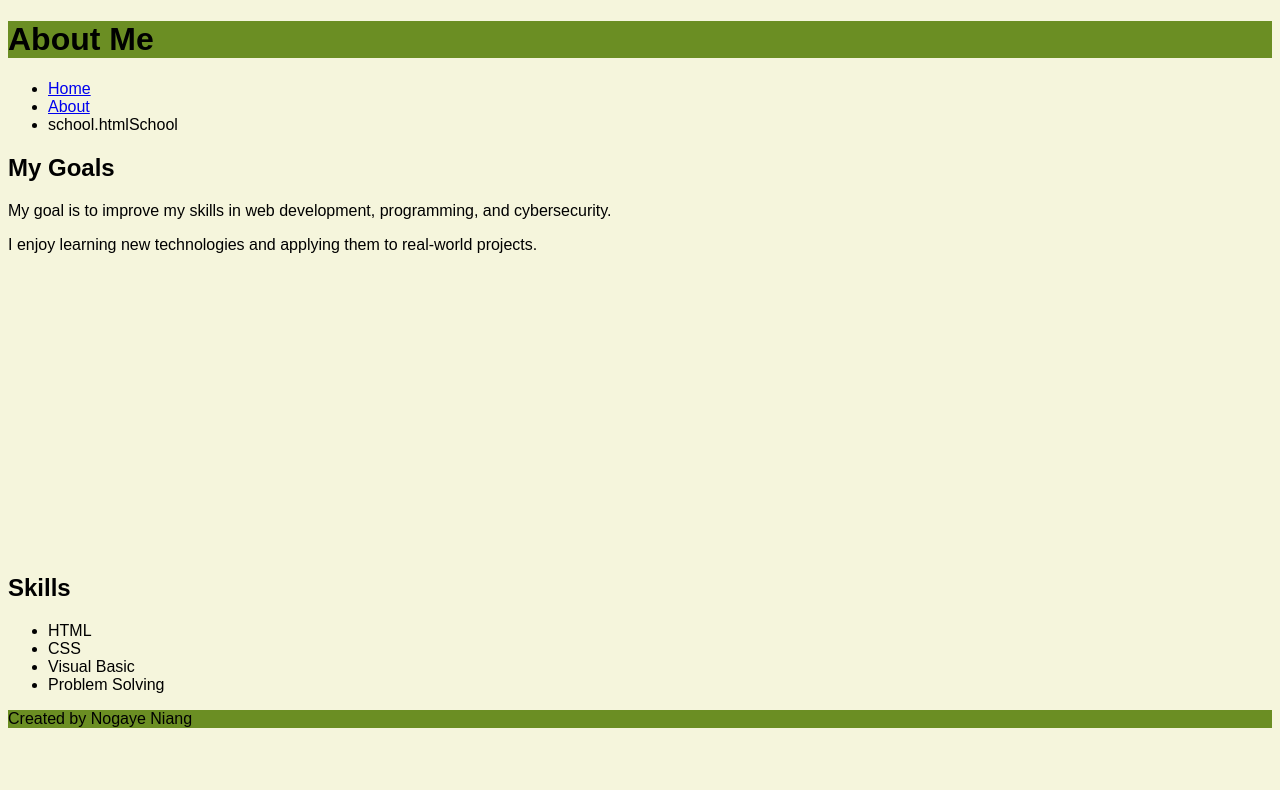
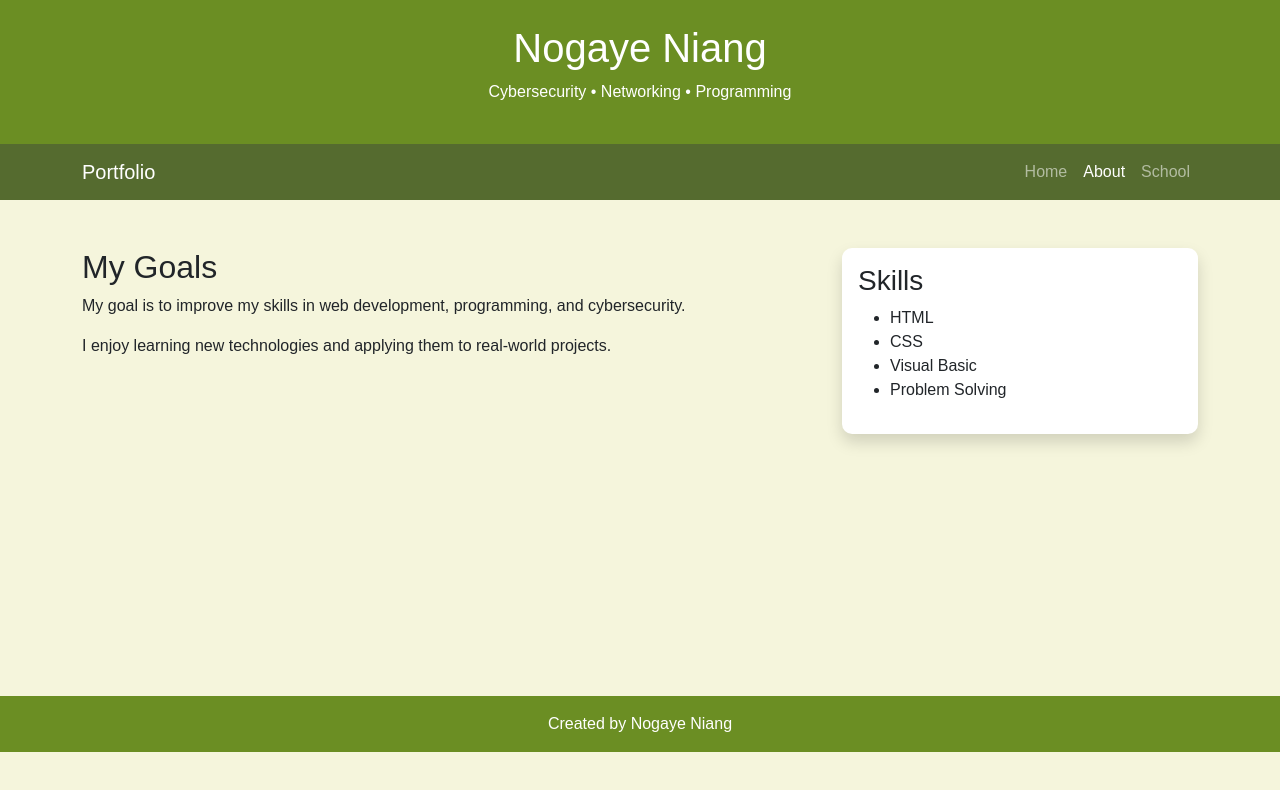
Before and after one commit to nnogaye12-max/nnogaye12.github.io, a plain HTML site: page about.html in a window 1280 px wide. Drawn offline with nearby package versions, Linux system fonts and the light colour scheme.

Commit message:
Update about.html

```diff
--- a/about.html
+++ b/about.html
@@ -2,26 +2,56 @@
 <html lang="en">
 <head>
     <meta charset="UTF-8">
-<meta name="viewport" content="width=device-width, initial-scale=1.0">
-<title>About Me</title>
+    <meta name="viewport" content="width=device-width, initial-scale=1">
+    <title>About Me | Nogaye Niang</title>
+
+    <link href="https://cdn.jsdelivr.net/npm/bootstrap@5.3.3/dist/css/bootstrap.min.css" rel="stylesheet">
     <link rel="stylesheet" href="styles.css">
 </head>
 
 <body>
 
-<header>
-    <h1>About Me</h1>
+<header class="text-white text-center py-4">
+    <h1>Nogaye Niang</h1>
+    <p>Cybersecurity • Networking • Programming</p>
 </header>
 
-<nav>
-<ul>
-    <li><a href="index.html">Home</a></li>
-    <li><a href="about.html">About</a></li>
-    <li>school.htmlSchool</a></li>
+<nav class="navbar navbar-expand-lg navbar-dark">
+    <div class="container">
+        <a class="navbar-brand" href="index.html">Portfolio</a>
+
+        <button class="navbar-toggler" type="button"
+                data-bs-toggle="collapse"
+                data-bs-target="#navbarNav">
+            <span class="navbar-toggler-icon"></span>
+        </button>
+
+        <div class="collapse navbar-collapse" id="navbarNav">
+            <ul class="navbar-nav ms-auto">
+
+                <li class="nav-item">
+                    <a class="nav-link" href="index.html">Home</a>
+                </li>
+
+                <li class="nav-item">
+                    <a class="nav-link active" href="about.html">About</a>
+                </li>
+
+                <li class="nav-item">
+                    <a class="nav-link" href="school.html">School</a>
+                </li>
+
             </ul>
+        </div>
+    </div>
 </nav>
 
-<main>
+<main class="container my-5">
+
+    <div class="row">
+
+        <div class="col-md-8">
+
             <h2>My Goals</h2>
 
             <p>
@@ -33,10 +63,15 @@
                 I enjoy learning new technologies and applying them
                 to real-world projects.
             </p>
-</main>
 
-<aside>
-    <h2>Skills</h2>
+        </div>
+
+        <div class="col-md-4">
+
+            <div class="card shadow">
+                <div class="card-body">
+
+                    <h3>Skills</h3>
 
                     <ul>
                         <li>HTML</li>
@@ -44,11 +79,21 @@
                         <li>Visual Basic</li>
                         <li>Problem Solving</li>
                     </ul>
-</aside>
 
-<footer>
-    <p>Created by Nogaye Niang</p>
+                </div>
+            </div>
+
+        </div>
+
+    </div>
+
+</main>
+
+<footer class="text-white text-center py-3">
+    <p class="mb-0">Created by Nogaye Niang</p>
 </footer>
+
+<script src="https://cdn.jsdelivr.net/npm/bootstrap@5.3.3/dist/js/bootstrap.bundle.min.js"></script>
 
 </body>
 </html>
```
Lines whose indentation alone changed are shown as unchanged.
